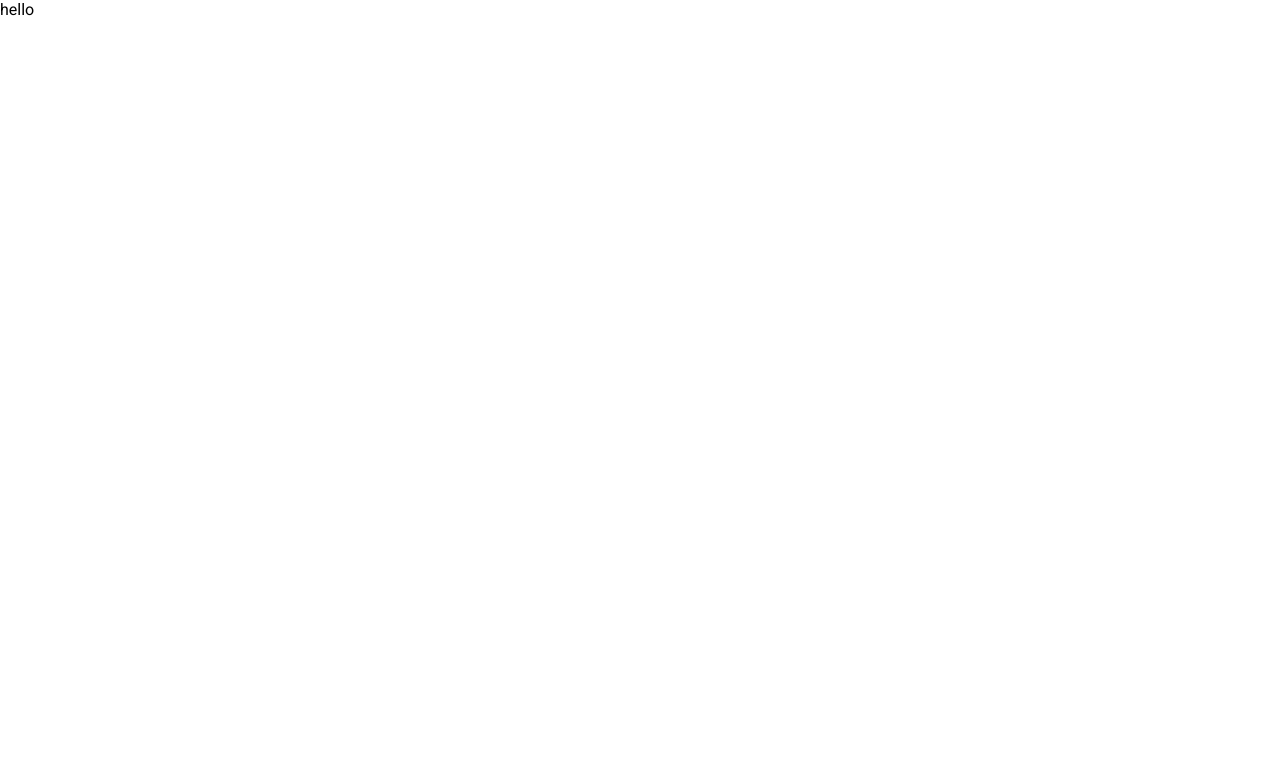
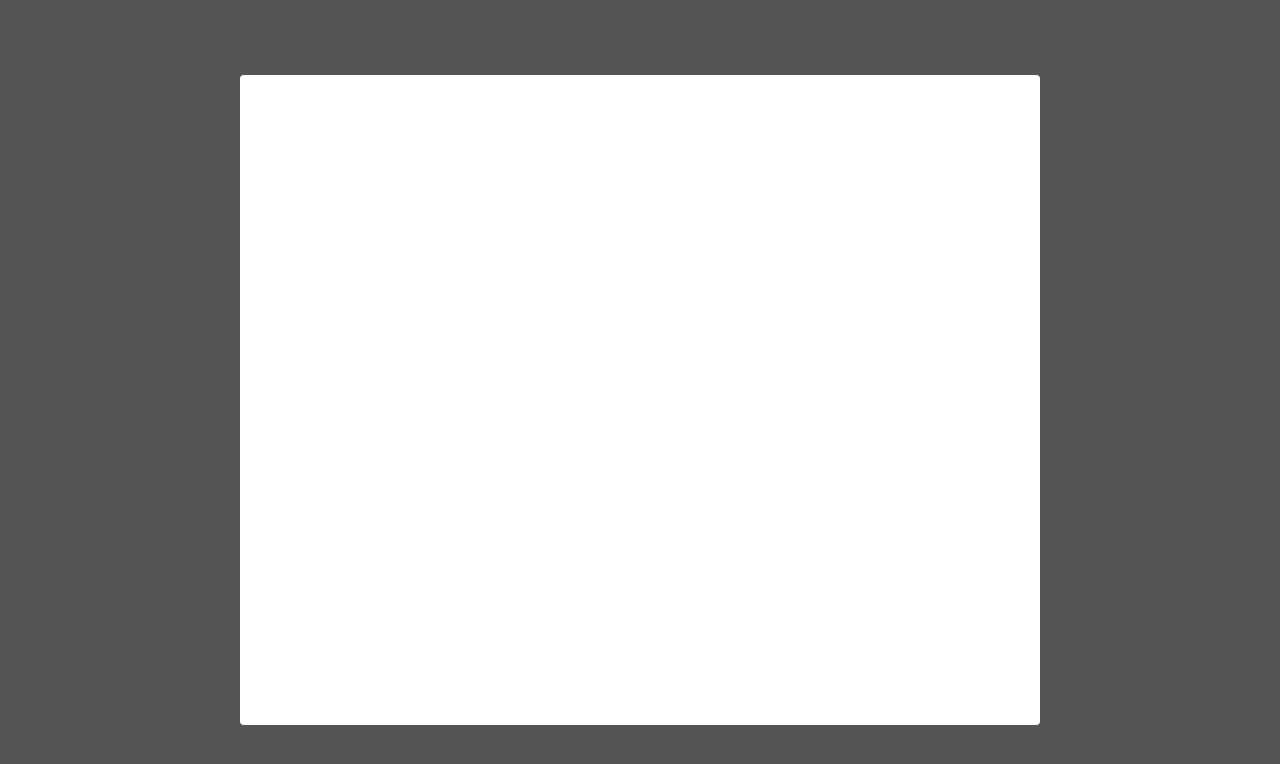
Before and after one commit to sizebay/frontend-challenge, a React (Create React App) app in the folder my-app/: page / in a window 1280 px wide. Shown: the top 764 px of the page. Built offline with nearby package versions, Linux system fonts and the light colour scheme.

Commit message:
feat: create modal component and app styles

```diff
--- a/my-app/src/App.tsx
+++ b/my-app/src/App.tsx
@@ -1,6 +1,11 @@
+import * as S from 'styles/appStyles'
+import { Modal } from 'components'
+
 function App() {
   return (
-    <div>hello</div>
+    <S.Container>
+      <Modal />
+    </S.Container>
   )
 }
 
--- /dev/null
+++ b/my-app/src/components/Modal/Modal.styles.ts
@@ -0,0 +1,23 @@
+import styled from "styled-components";
+
+export const Container = styled.div`
+  display: flex;
+  flex-direction: column;
+  justify-content: center;
+  align-items: center;
+  gap: 24px;
+
+  padding: 20px 60px;
+  width: 100%;
+  height: 100vh;
+  max-width: 800px;
+  max-height: 650px;
+
+  background: ${({ theme }) => theme.colors.whiteBasic};
+  border-radius: 4px;
+
+  @media (max-width: ${({theme}) => theme.breakpoints.Mobile}) {
+    padding: 16px 18px;
+    max-height: 780px;
+  }
+`
--- /dev/null
+++ b/my-app/src/components/Modal/Modal.tsx
@@ -0,0 +1,9 @@
+import * as S from './Modal.styles';
+
+export function Modal() {
+  return (
+    <S.Container>
+
+    </S.Container>
+  )
+}
--- /dev/null
+++ b/my-app/src/components/Modal/index.ts
@@ -0,0 +1,3 @@
+import { Modal } from "./Modal";
+
+export { Modal }
--- /dev/null
+++ b/my-app/src/components/index.ts
@@ -0,0 +1,5 @@
+import { Modal } from "./Modal";
+
+export {
+  Modal
+}
--- /dev/null
+++ b/my-app/src/styles/appStyles.ts
@@ -0,0 +1,15 @@
+import styled from 'styled-components'
+
+export const Container = styled.main`
+  display: flex;
+  align-items: center;
+  justify-content: center;
+
+  min-height: 100vh;
+
+  background: ${({theme}) => theme.colors.grayDark};
+
+  @media (max-width: 768px){
+    padding: 16px 18px;
+  }
+`
```
